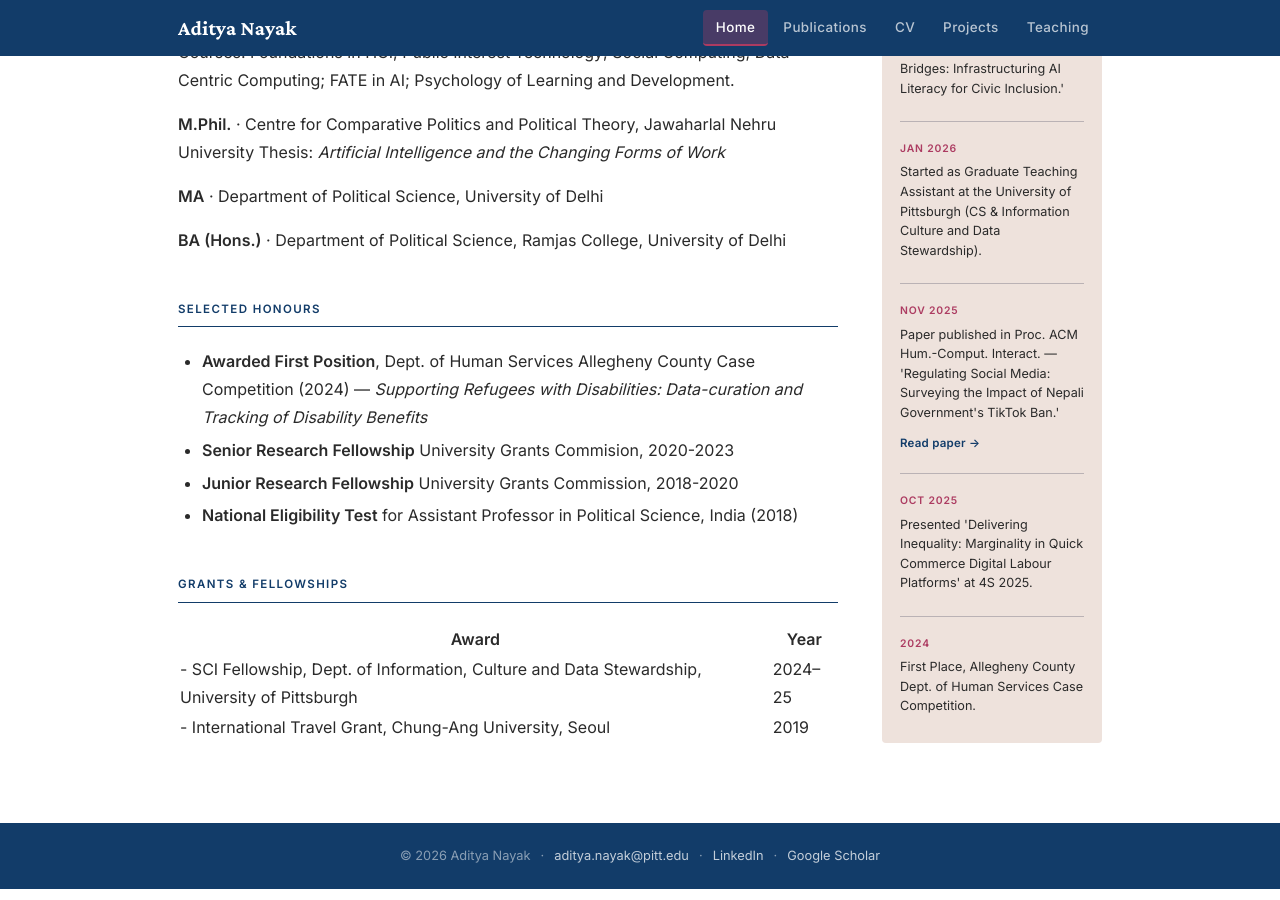
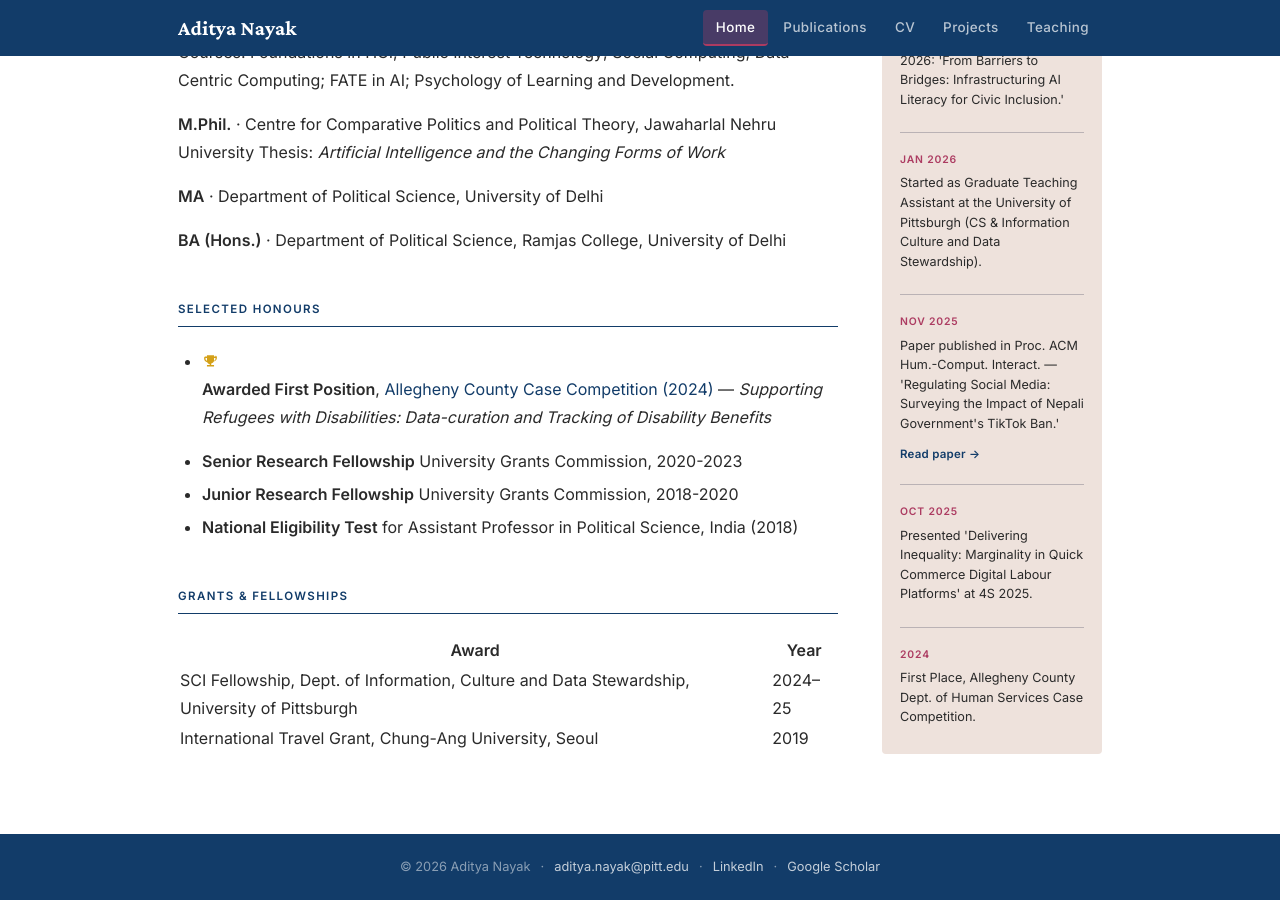
Before and after one commit to adityanayak-info/adityanayak-info.github.io, a Jekyll site: the page built from index.md, in a window 1280 px wide and 900 px high, scrolled down 1197 px. Built offline with Jekyll 4.4.1, drawn with Linux system fonts in a browser that asks for light colours.

Commit message:
Update index.md

```diff
--- a/index.md
+++ b/index.md
@@ -108,8 +108,8 @@
 
 ## Selected Honours
 
-- **Awarded First Position**, Dept. of Human Services Allegheny County Case Competition (2024) — *Supporting Refugees with Disabilities: Data-curation and Tracking of Disability Benefits*
-- **Senior Research Fellowship** University Grants Commision, 2020-2023
+- <svg xmlns="http://www.w3.org/2000/svg" viewBox="0 0 24 24" fill="#D4A017" width="17" height="17" style="display:inline-block;vertical-align:-3px;margin-right:4px"><path d="M19 5h-2V3H7v2H5c-1.1 0-2 .9-2 2v1c0 2.55 1.92 4.63 4.39 4.94.63 1.5 1.98 2.63 3.61 2.96V17H7v2h10v-2h-4v-2.1c1.63-.33 2.98-1.46 3.61-2.96C19.08 11.63 21 9.55 21 7V6c0-1.1-.9-2-2-2zM7 10.82C5.84 10.4 5 9.3 5 8V7h2v3.82zm12-2.82c0 1.3-.84 2.4-2 2.82V7h2v1z"/></svg> **Awarded First Position**, [Allegheny County Case Competition (2024)](https://www.sci.pitt.edu/news/sci-phd-student-wins-allegheny-county-competition-supporting-refugees){:target="_blank"} — *Supporting Refugees with Disabilities: Data-curation and Tracking of Disability Benefits*
+- **Senior Research Fellowship** University Grants Commission, 2020-2023
 - **Junior Research Fellowship** University Grants Commission, 2018-2020
 - **National Eligibility Test** for Assistant Professor in Political Science, India (2018)
 
@@ -117,5 +117,5 @@
 
 | Award | Year |
 |---|---|
-| - SCI Fellowship, Dept. of Information, Culture and Data Stewardship, University of Pittsburgh | 2024–25 |
-| - International Travel Grant, Chung-Ang University, Seoul | 2019 |
+| SCI Fellowship, Dept. of Information, Culture and Data Stewardship, University of Pittsburgh | 2024–25 |
+| International Travel Grant, Chung-Ang University, Seoul | 2019 |
```
